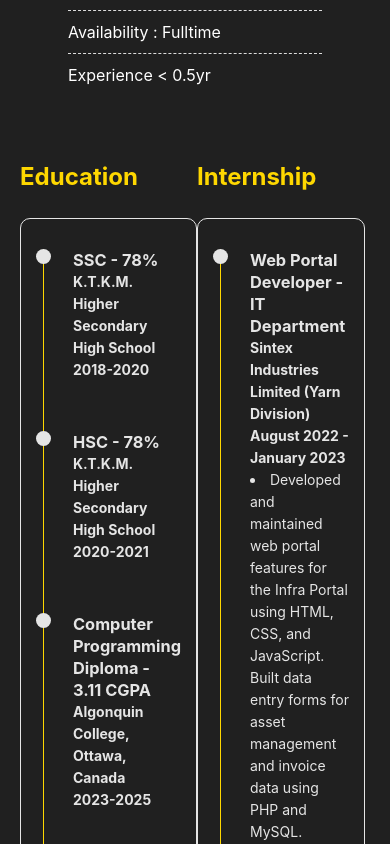
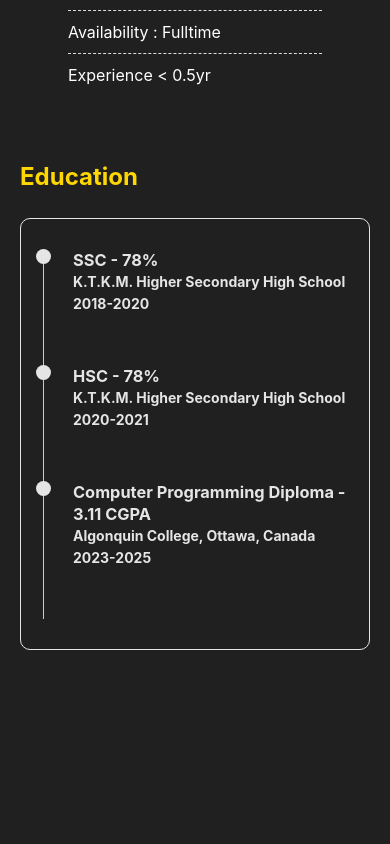
Before and after one commit to mmb0710/Meet-Maheta-Portfolio, a React (Create React App) app: page / in a window 390 px wide. Shown: the part 1600-2444 px from the top of the page. Built offline with nearby package versions, Linux system fonts and the light colour scheme.

Commit message:
Updated Src

```diff
--- a/src/App.css
+++ b/src/App.css
@@ -485,4 +485,21 @@ body {
   .footer {
     padding: 10px;
   }
+
+  /* Make education and internship cards stack vertically */
+  .education-content .row {
+    flex-direction: column;
+    gap: 20px;
+  }
+
+  .education-content .education,
+  .education-content .internship {
+    flex-basis: 100%;
+    max-width: 100%;
+    margin-bottom: 20px;
+  }
+
+  .footer {
+    padding: 10px;
+  }
 }
```
